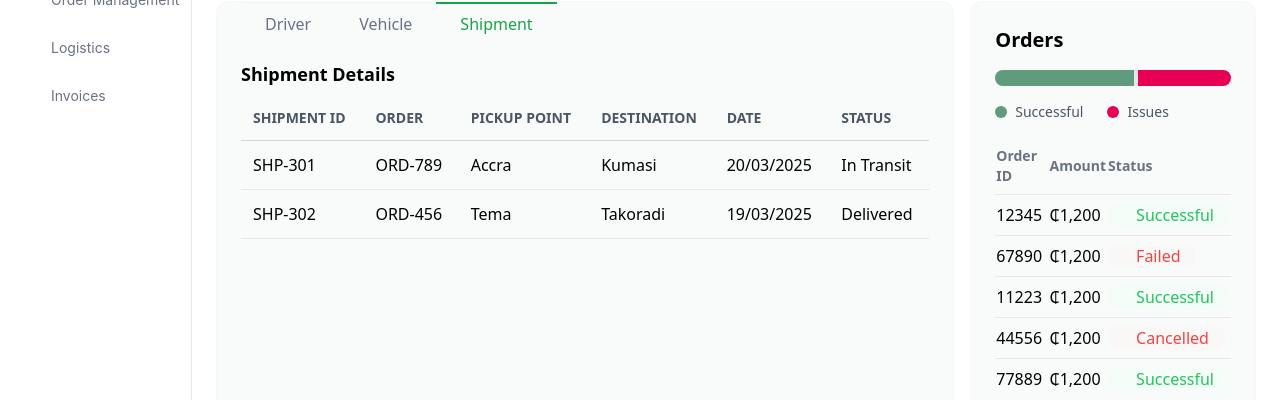
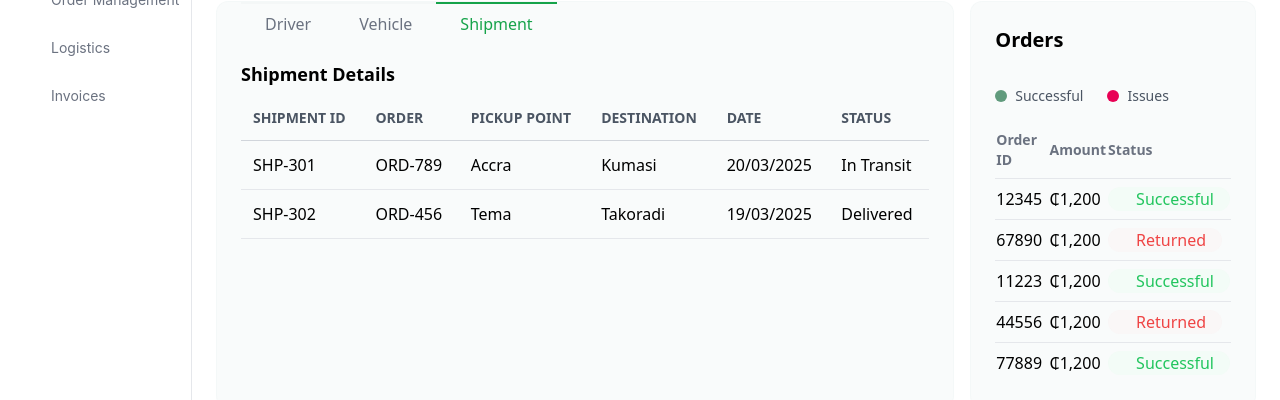
Before and after one commit to Kwasi-1/logistic_tracking, a React (Create React App) app: page /fleet in a window 1280 px wide. Shown: the part 336-736 px from the top of the page. Built offline with nearby package versions, Linux system fonts and the light colour scheme; some icons are missing.

Commit message:
chnage status text

```diff
--- a/src/components/fleet_management/OrderAmounts.jsx
+++ b/src/components/fleet_management/OrderAmounts.jsx
@@ -4,9 +4,9 @@ import StatusText from "./StatusText";
 const OrderAmount = () => {
   const data = [
     { orderId: "12345", amount: "₵1,200", status: "successful" },
-    { orderId: "67890", amount: "₵1,200", status: "failed" },
+    { orderId: "67890", amount: "₵1,200", status: "returned" },
     { orderId: "11223", amount: "₵1,200", status: "successful" },
-    { orderId: "44556", amount: "₵1,200", status: "cancelled" },
+    { orderId: "44556", amount: "₵1,200", status: "returned" },
     { orderId: "77889", amount: "₵1,200", status: "successful" },
   ];
 
@@ -27,13 +27,13 @@ const OrderAmount = () => {
       <h2 className="text-xl font-bold mb-4">Orders</h2>
 
       {/* Progress Bar */}
-      <div className="relative w-full h-4 bg-gray-200 rounded-full flex gap-1 mb-4 overflow-hidden">
+      <div className="relative w-full h-4Z̄ rounded-full flex gap-1 mb-4 overflow-hidden">
         <div
-          className="h-full bg-[#619B7D]"
+          className="h-full rounded-full bg-[#619B7D]"
           style={{ width: `${successPercentage}%` }}
         ></div>
         <div
-          className="h-full bg-[#E80054]"
+          className="h-full rounded-full bg-[#E80054]"
           style={{ width: `${issuePercentage}%` }}
         ></div>
       </div>
```
